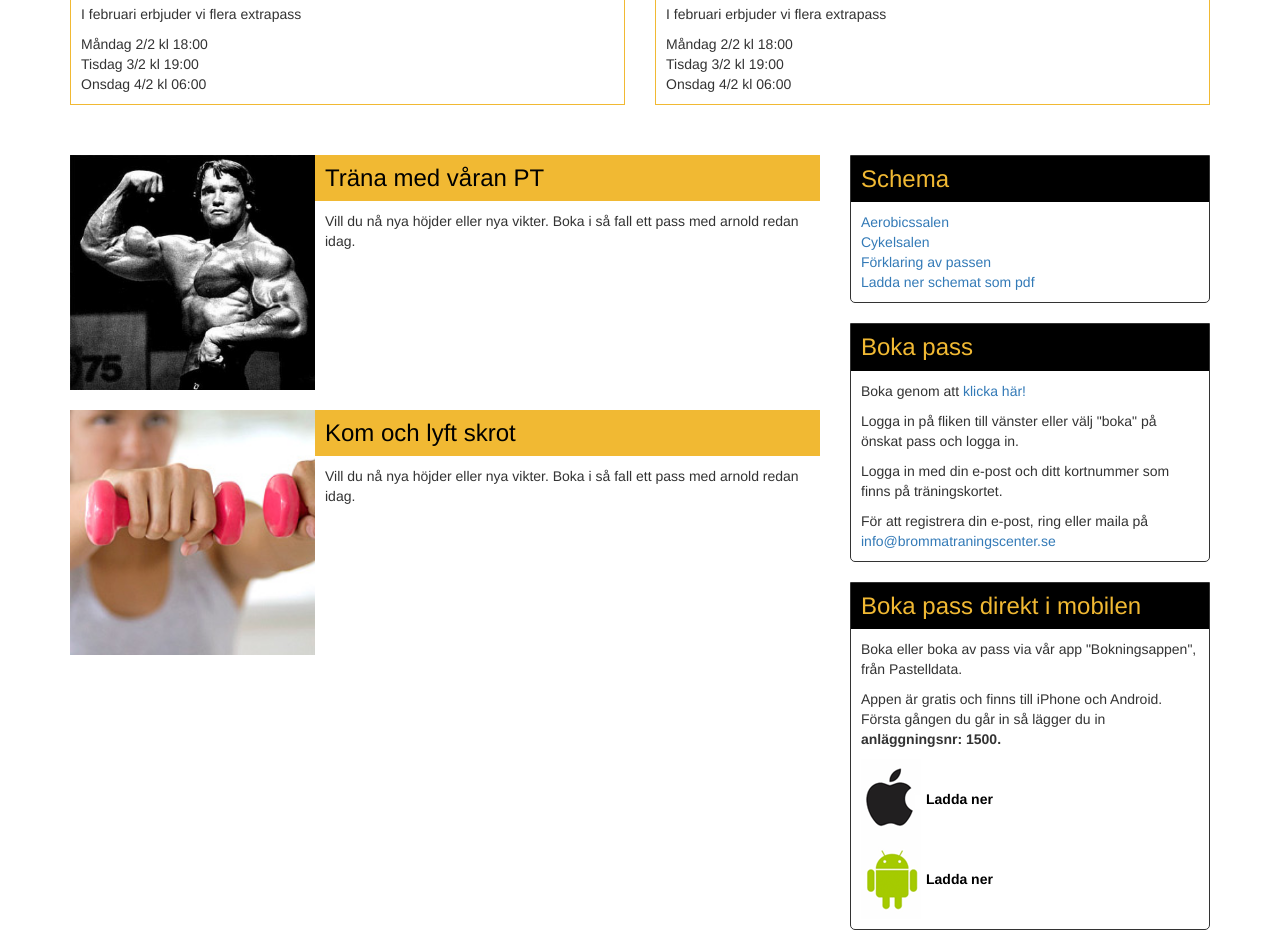
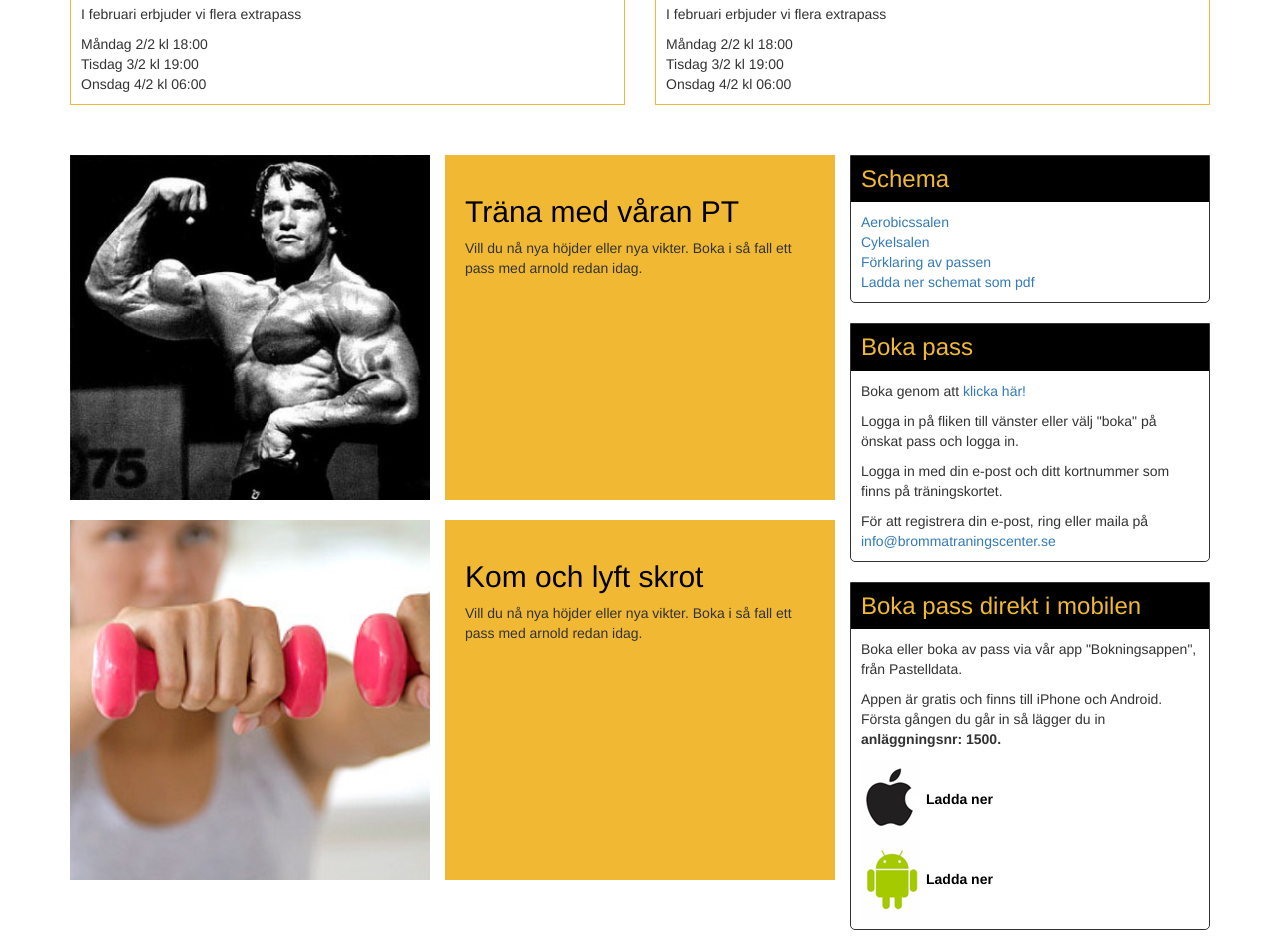
Before and after one commit to johanhq/brommagymmet, a website: page index.html in a window 1280 px wide. Shown: the part 593-1535 px from the top of the page. Drawn offline with nearby package versions, Linux system fonts and the light colour scheme; some packages are replaced by stand-ins of ours; files that its build step writes are made by us from their sources; a script that the page names is missing.

Commit message:
Fixing the boxes on mainpage

```diff
--- a/less/main-container.less
+++ b/less/main-container.less
@@ -13,26 +13,22 @@
 .main-area-article{
   margin-top: 20px;
   .make-row();
+  display: flex;
+  flex-direction: row;
 }
 .main-area-article-left {
-  .make-xs-column(4);
-  padding-right:0;
+  .make-xs-column(6);
   & img {
     width: 100%;
   }
 }
 
 .main-area-article-right {
-  .make-xs-column(8);
-  padding-left:0;
-  & h3 {
-    margin-top: 0px;
-    padding: 10px;
-    background-color: @menu-border-color;
+  .make-xs-column(6);
+  background-color: @menu-border-color;
+  padding:20px;
+  & h2 {
     color: #000;
-  }
-  & p {
-    padding-left: 10px;
   }
   & a {
     color:#000;
@@ -42,6 +38,13 @@
     padding-left: 0;
   }
 }
+.main-area-article-right, .main-area-article-left {
+  flex: 1;
+
+  flex-grow: 1;
+  flex-shrink: 1;
+  flex-basis: auto;
+}
 
 .block-header {
   margin-top: 25px;
--- a/less/menu.less
+++ b/less/menu.less
@@ -2,6 +2,7 @@
   border-color: @menu-border-color;
   border-radius: 0;
   border-width: @menu-border-width;
+  font-size: 1.1em;
 
   & .navbar-collapse{
     border-width:0;
--- a/template/home-main-area.html
+++ b/template/home-main-area.html
@@ -4,7 +4,7 @@
       <img src="dist/img/arnold.jpg"/>
     </div>
     <div class="main-area-article-right">
-      <h3>Träna med våran PT</h3>
+      <h2>Träna med våran PT</h2>
       <p>
         Vill du nå nya höjder eller nya vikter. Boka i så fall ett pass med arnold redan idag.
       </p>
@@ -15,7 +15,7 @@
       <img src="dist/img/TranaMedHantlar.jpg"/>
     </div>
     <div class="main-area-article-right">
-      <h3>Kom och lyft skrot</h3>
+      <h2>Kom och lyft skrot</h2>
       <p>
         Vill du nå nya höjder eller nya vikter. Boka i så fall ett pass med arnold redan idag.
       </p>
```
Also changed, not shown: dist/css/main.css.
